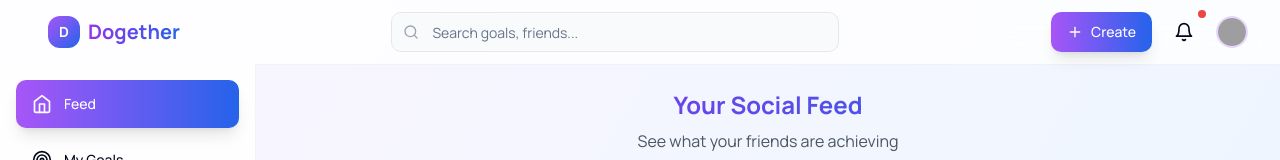
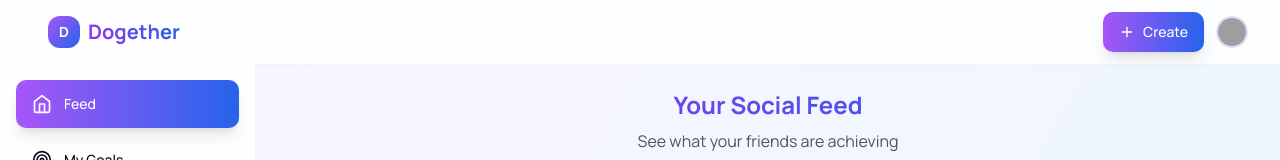
Before and after one commit to saehri/dogether, a React (Vite) app: page / in a window 1280 px wide. Shown: the top 160 px of the page. Built offline with nearby package versions, Linux system fonts and the light colour scheme; grey boxes are pictures that could not be loaded.

Commit message:
Remove Search Bar and Notifications from Header

```diff
--- a/src/components/Layout/Header.tsx
+++ b/src/components/Layout/Header.tsx
@@ -1,8 +1,7 @@
 import React from 'react';
 import { motion } from 'framer-motion';
-import { Bell, Search, Plus, Menu } from 'lucide-react';
+import { Plus, Menu } from 'lucide-react';
 import { Button } from '@/components/ui/button';
-import { Input } from '@/components/ui/input';
 import { Avatar, AvatarImage, AvatarFallback } from '@/components/ui/avatar';
 import { currentUser } from '@/data/mockData';
 
@@ -42,18 +41,6 @@ const Header: React.FC<HeaderProps> = ({ onMenuToggle, onCreateTask, onProfileCl
             </div>
           </div>
 
-          {/* Center - Search */}
-          <div className="hidden md:flex flex-1 max-w-md mx-8">
-            <div className="relative w-full">
-              <Search className="absolute left-3 top-1/2 transform -translate-y-1/2 w-4 h-4 text-gray-400" />
-              <Input
-                type="text"
-                placeholder="Search goals, friends..."
-                className="pl-10 bg-gray-50 border-gray-200"
-              />
-            </div>
-          </div>
-
           {/* Right side */}
           <div className="flex items-center space-x-3">
             <Button
@@ -64,13 +51,6 @@ const Header: React.FC<HeaderProps> = ({ onMenuToggle, onCreateTask, onProfileCl
               <Plus className="w-4 h-4" />
               <span className="hidden sm:inline">Create</span>
             </Button>
-
-            <div className="relative">
-              <Button variant="ghost" size="icon">
-                <Bell className="w-5 h-5" />
-              </Button>
-              <div className="absolute -top-1 -right-1 w-3 h-3 bg-red-500 rounded-full border-2 border-white"></div>
-            </div>
 
             <Avatar
               className="w-8 h-8 border-2 border-purple-200 cursor-pointer hover:border-purple-400 transition-colors"
```
